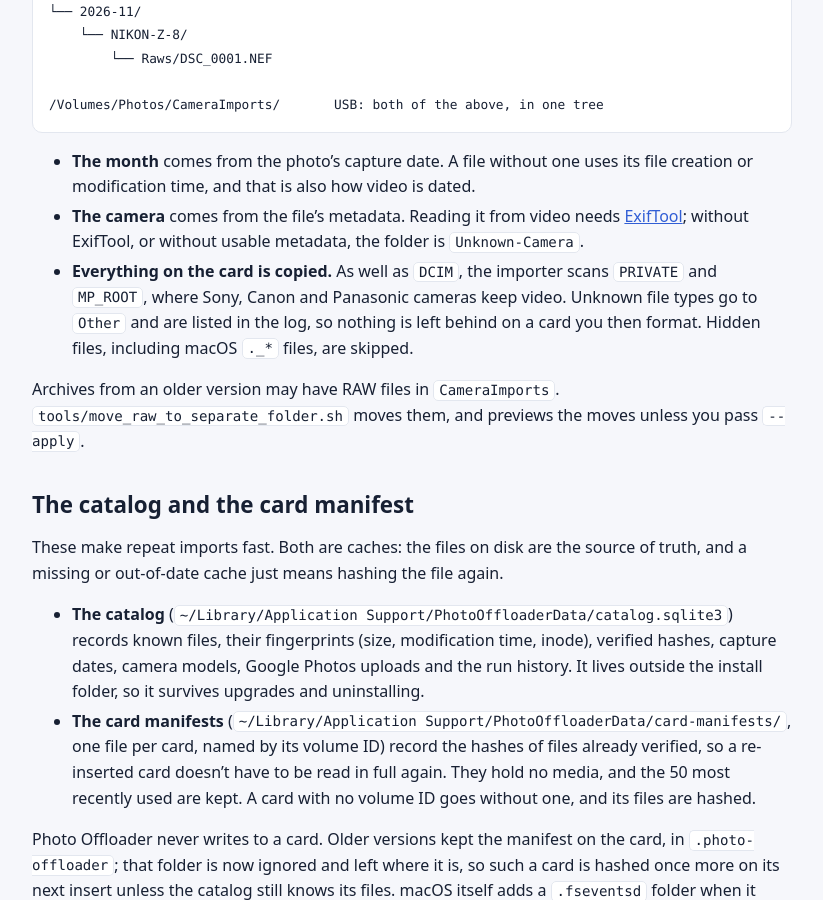
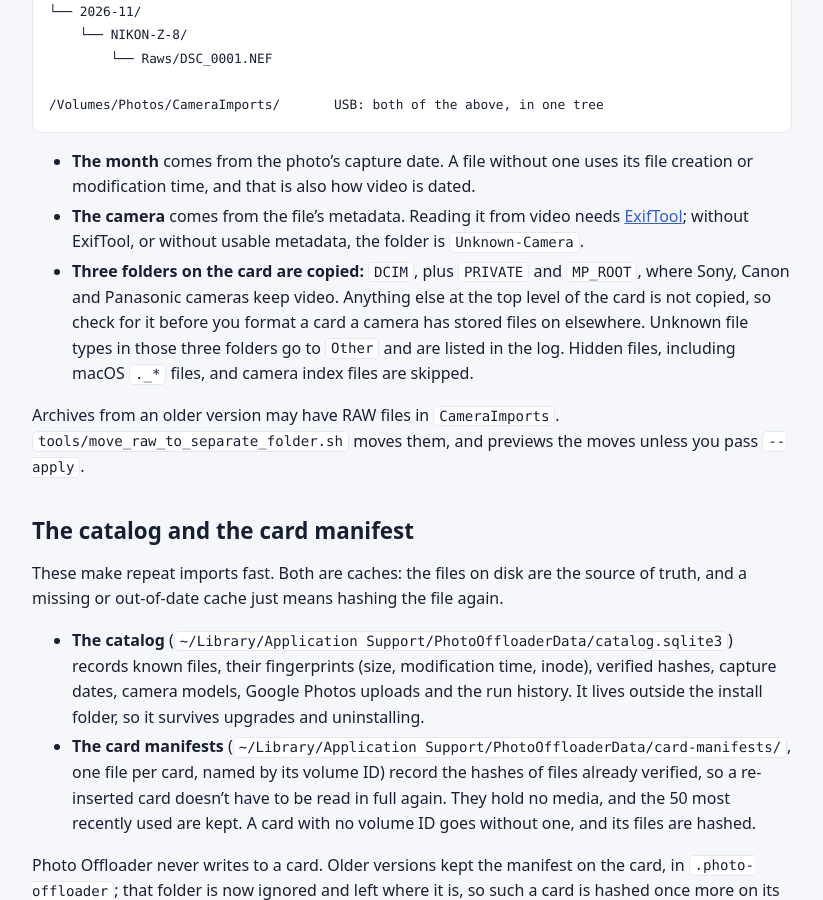
Before and after one commit to devturner/photo_offloader, a Jekyll site: the page built from docs/how-it-works.md, in a window 1280 px wide and 900 px high, scrolled down 1459 px. Shown: the whole window, without its empty margins (228-1051 px from the left). Built offline with Jekyll 4.4.1, drawn with Linux system fonts in a browser that asks for light colours; our own code applies the rules of GitHub Pages for plain Markdown files.

Commit message:
Say how many files were new, and which card folders are copied
The notification reported every file found (2,724 when 16 were new), and the
docs said everything on a card is copied when only three folders are.

Co-Authored-By: Claude Opus 5.5 <noreply@anthropic.com>

```diff
--- a/docs/how-it-works.md
+++ b/docs/how-it-works.md
@@ -62,10 +62,11 @@ Files are filed by month and camera, then by type:
 - **The camera** comes from the file's metadata. Reading it from video needs
   [ExifTool](https://exiftool.org); without ExifTool, or without usable metadata, the folder is
   `Unknown-Camera`.
-- **Everything on the card is copied.** As well as `DCIM`, the importer scans `PRIVATE` and
-  `MP_ROOT`, where Sony, Canon and Panasonic cameras keep video. Unknown file types go to `Other`
-  and are listed in the log, so nothing is left behind on a card you then format. Hidden files,
-  including macOS `._*` files, are skipped.
+- **Three folders on the card are copied:** `DCIM`, plus `PRIVATE` and `MP_ROOT`, where Sony, Canon
+  and Panasonic cameras keep video. Anything else at the top level of the card is not copied, so
+  check for it before you format a card a camera has stored files on elsewhere. Unknown file types
+  in those three folders go to `Other` and are listed in the log. Hidden files, including macOS
+  `._*` files, and camera index files are skipped.
 
 Archives from an older version may have RAW files in `CameraImports`.
 `tools/move_raw_to_separate_folder.sh` moves them, and previews the moves unless you pass `--apply`.
```
Also changed, not shown: photo_offloader/importer.py (+7 -1 lines), tests/test_importer.py (+16 -0 lines).
